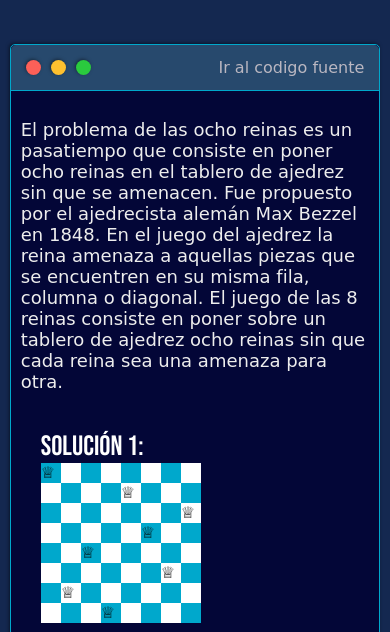
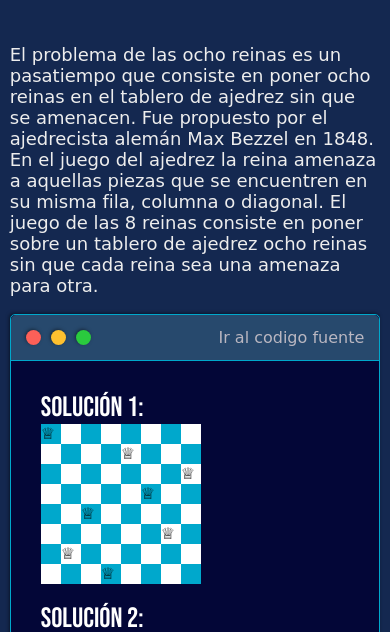
Before and after one commit to darth7ghost/8-reinas, a plain HTML site: page index.html in a window 390 px wide. Shown: the part 203-835 px from the top of the page. Drawn offline with Linux system fonts and the light colour scheme; a web font is replaced by a local one.

Commit message:
Responsivo v.3

```diff
--- a/index.html
+++ b/index.html
@@ -10,7 +10,7 @@
     <link href="https://fonts.googleapis.com/css2?family=Bebas+Neue&display=swap" rel="stylesheet">
     <link href="https://fonts.googleapis.com/css2?family=Baloo+Bhaijaan+2&display=swap" rel="stylesheet">
 
-    <link rel="stylesheet" type="text/css" href="styles.css">>
+    <link rel="stylesheet" type="text/css" href="styles.css">
 </head>
 <body>
     <section class="s1">
@@ -18,6 +18,8 @@
             <div class="greeting-wrapper">
                 <h1>El problema de las 8 reinas &#128120;</h1>
             </div>
+            <p>El problema de las ocho reinas es un pasatiempo que consiste en poner ocho reinas en el tablero de ajedrez sin que se amenacen. Fue propuesto por el ajedrecista alemán Max Bezzel en 1848. En el juego del ajedrez la reina amenaza a aquellas piezas que se encuentren en su misma fila, columna o diagonal. El juego de las 8 reinas consiste en poner sobre un tablero de ajedrez ocho reinas sin que cada reina sea una amenaza para otra.</p>
+
             <div class="intro-wrapper">
                 <div class="nav-wrapper">
                     <div class="dots-wrapper">
@@ -31,11 +33,6 @@
                 </div>
                 <div class="main-content">
 
-            <p>El problema de las ocho reinas es un pasatiempo que consiste en poner ocho reinas en el tablero de
-                ajedrez sin que se amenacen. Fue propuesto por el ajedrecista alemán Max Bezzel en 1848. En el
-                juego del ajedrez la reina amenaza a aquellas piezas que se encuentren en su misma fila, columna
-                o diagonal. El juego de las 8 reinas consiste en poner sobre un tablero de ajedrez ocho reinas sin
-                que cada reina sea una amenaza para otra.</p>
                     <div id="tablero">
 
                     </div>
```
